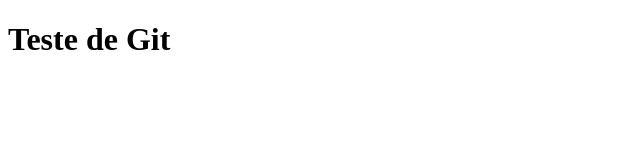
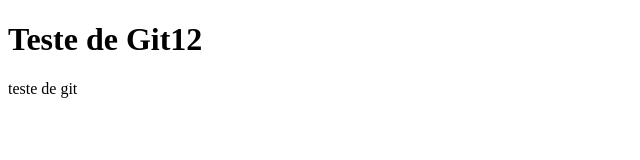
Before and after one commit to kayanodev/projeto-lp, a plain HTML site: page index.html in a window 1280 px wide. Shown: the whole page, without its empty margins (0-640 px from the left). Drawn offline with Linux system fonts and the light colour scheme.

Commit message:
Estudos de git 123

```diff
--- a/index.html
+++ b/index.html
@@ -6,6 +6,7 @@
   <title>Document</title>
 </head>
 <body>
-  <h1>Teste de Git</h1>
+  <h1>Teste de Git12</h1>
+  <p>teste de git</p>
 </body>
 </html>
```
